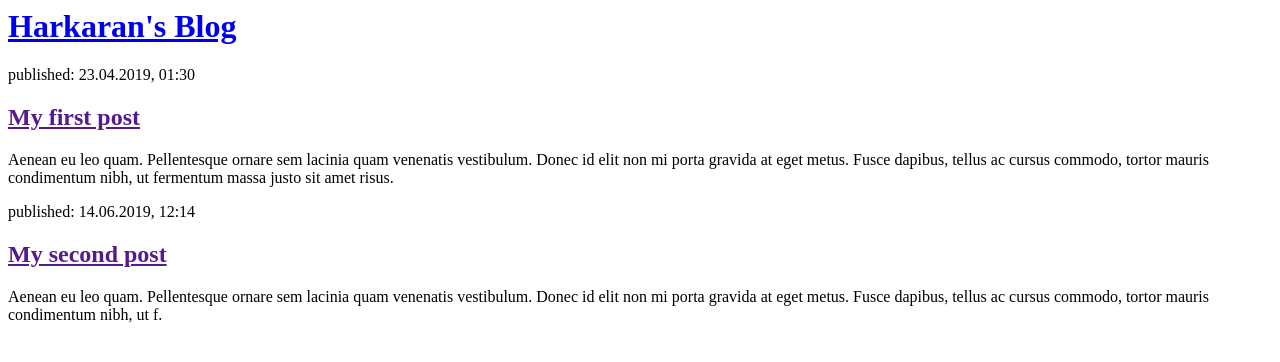
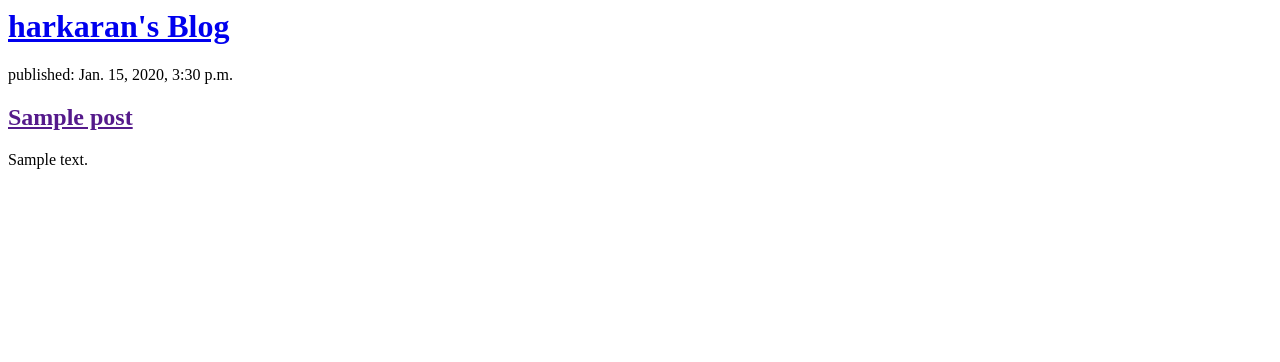
Before and after one commit to harkaran215/my-first-blog, a Django app: template blog/templates/blog/post_list.html in a window 1280 px wide. Shown: the top 362 px of the page. Run offline with Django 3.2, Linux system fonts and the light colour scheme; the template is opened without the code that fills it: values that come from a table or form of the project are taken from there, others are empty; tables that the repository leaves empty hold one stand-in row (values such as "Sample post").

Commit message:
Modified templates to display post from database

```diff
--- a/blog/templates/blog/post_list.html
+++ b/blog/templates/blog/post_list.html
@@ -4,19 +4,17 @@
     </head>
 <body>
 <div>
-            <h1><a href="/">Harkaran's Blog</a></h1>
+    <h1><a href="/">harkaran's Blog</a></h1>
 </div>
 
+
+{% for post in Posts %}
      <div>
-            <p>published: 23.04.2019, 01:30</p>
-            <h2><a href="">My first post</a></h2>
-            <p>Aenean eu leo quam. Pellentesque ornare sem lacinia quam venenatis vestibulum. Donec id elit non mi porta gravida at eget metus. Fusce dapibus, tellus ac cursus commodo, tortor mauris condimentum nibh, ut fermentum massa justo sit amet risus.</p>
+        <p>published: {{ post.published_date }}</p>
+        <h2><a href="">{{ post.title }}</a></h2>
+        <p>{{ post.text|linebreaksbr }}</p>
     </div>
+{% endfor %}
 
-        <div>
-            <p>published: 14.06.2019, 12:14</p>
-            <h2><a href="">My second post</a></h2>
-            <p>Aenean eu leo quam. Pellentesque ornare sem lacinia quam venenatis vestibulum. Donec id elit non mi porta gravida at eget metus. Fusce dapibus, tellus ac cursus commodo, tortor mauris condimentum nibh, ut f.</p>
-        </div>
 </body>
 </html>
--- a/blog/views.py
+++ b/blog/views.py
@@ -1,4 +1,7 @@
 from django.shortcuts import render
+from .models import Post
+from django.utils import timezone
 
 def post_list(request):
-    return render(request, 'blog/post_list.html', {})
+	post = Post.objects.filter(published_date__lte=timezone.now()).order_by('published_date')
+	return render(request, 'blog/post_list.html', {'Posts':post})
```
Lines whose indentation alone changed are shown as unchanged.
